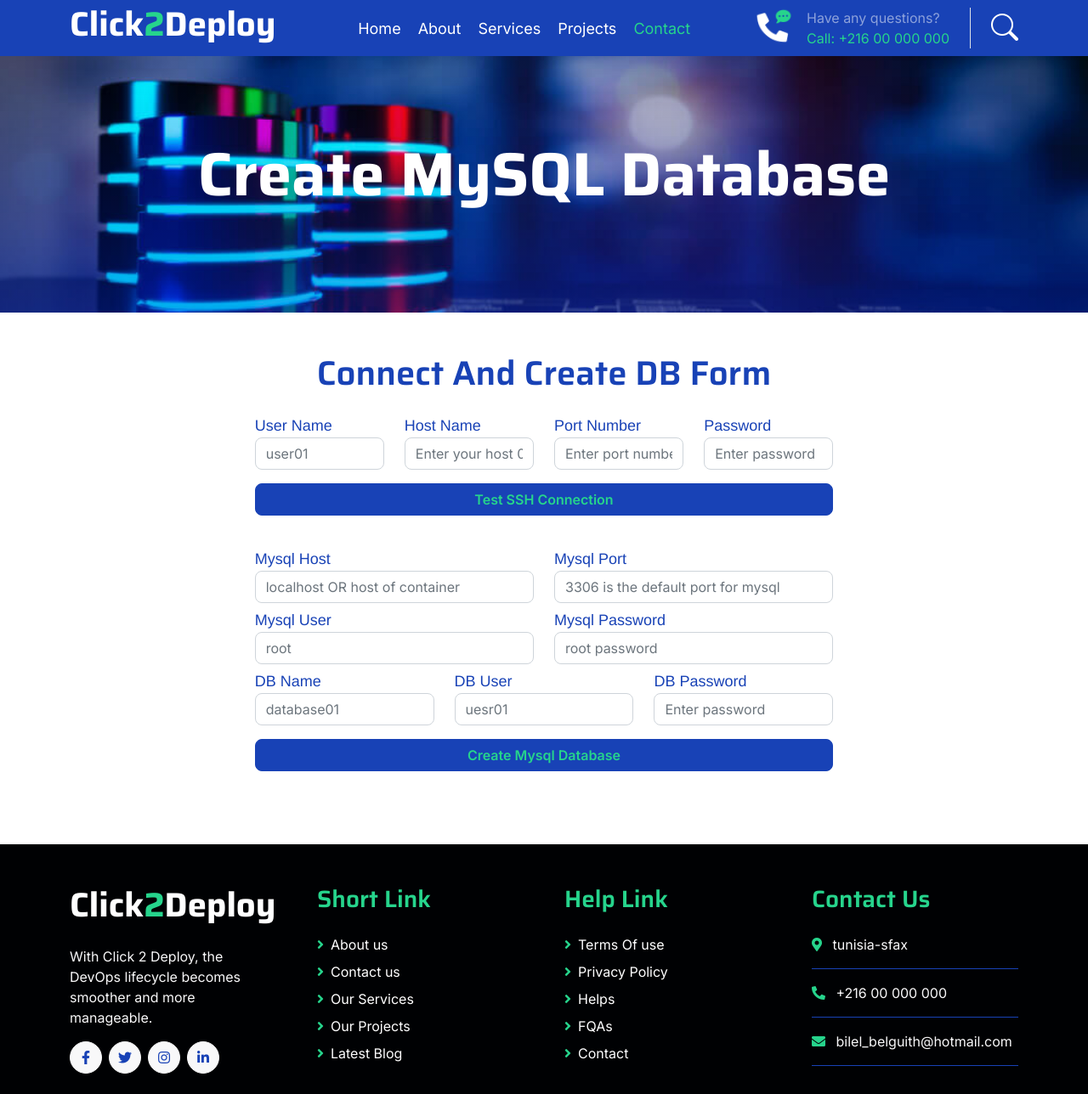
After one commit to BilelBelguith/flask-c2d, a Flask app: page /db-creation in a window 1280 px wide. The commit adds this page. Shown: the whole page at 85% size. Run offline with Flask 3, Linux system fonts and the light colour scheme; some libraries are stand-ins or nearby versions.

Commit message:
add form for db creation + fix script

```diff
--- a/app.py
+++ b/app.py
@@ -31,7 +31,9 @@ def gitlab():
 def envcnx():
     return render_template('conex-env.html')
 
-
+@app.route('/db-creation')
+def db_creation():
+    return render_template('db-creation.html')
 
 @app.route('/run_script', methods=['POST'])
 def run_script():
--- a/static/css/style.css
+++ b/static/css/style.css
@@ -303,6 +303,11 @@
 }
 .page-header-env {
     background: linear-gradient(rgba(0, 0, 0, 0), rgba(248, 7, 7, 0.384)), url(../img/360.jpg) center center no-repeat;
+    background-size: cover;
+}
+
+.page-header-db {
+    background: linear-gradient(rgba(0, 0, 0, 0), rgba(0, 40, 216, 0.384)), url(../img/database.jpeg) center center no-repeat;
     background-size: cover;
 }
 
--- /dev/null
+++ b/templates/db-creation.html
@@ -0,0 +1,494 @@
+<!DOCTYPE html>
+<html lang="en">
+
+    <head>
+        <meta charset="utf-8">
+        <title>Click2Deploy</title>
+        <meta content="width=device-width, initial-scale=1.0" name="viewport">
+        <meta content="" name="keywords">
+        <meta content="" name="description">
+
+
+
+      <script src="https://code.jquery.com/jquery-3.6.4.min.js"></script>
+        <!-- Google Web Fonts -->
+        <link rel="preconnect" href="https://fonts.googleapis.com">
+        <link rel="preconnect" href="https://fonts.gstatic.com" crossorigin>
+        <link href="https://fonts.googleapis.com/css2?family=Inter:wght@400;500;600&family=Saira:wght@500;600;700&display=swap" rel="stylesheet">
+
+        <!-- Icon Font Stylesheet -->
+        <link href="https://cdnjs.cloudflare.com/ajax/libs/font-awesome/5.10.0/css/all.min.css" rel="stylesheet">
+        <link href="https://cdn.jsdelivr.net/npm/bootstrap-icons@1.4.1/font/bootstrap-icons.css" rel="stylesheet">
+
+        <!-- Libraries Stylesheet -->
+        <link href="static/lib/animate/animate.min.css" rel="stylesheet">
+        <link href="static/lib/owlcarousel/assets/owl.carousel.min.css" rel="stylesheet">
+
+        <!-- Customized Bootstrap Stylesheet -->
+        <link href="static/css/bootstrap.min.css" rel="stylesheet">
+
+        <!-- Template Stylesheet -->
+        <link href="static/css/style.css" rel="stylesheet">
+
+        <script src="https://cdnjs.cloudflare.com/ajax/libs/toastr.js/latest/toastr.min.js"></script>
+        <link href="https://cdnjs.cloudflare.com/ajax/libs/toastr.js/latest/toastr.min.css" rel="stylesheet">
+    </head>
+    <style>
+   input {
+
+    color: black !important; /* Set to your desired color */
+}
+        small {
+
+            color: #1842b6 !important;
+        }
+        label {
+            color: #1842b6  ;
+            font-size: 18px;
+            font-family: 'Franklin Gothic Medium', 'Arial Narrow', Arial, sans-serif;
+        }
+        #spinner {
+            display: none;
+        }
+
+        #spinner.show {
+            display: flex;
+        }
+        .modal-content {
+            font-size: 18px;
+        }
+    </style>
+    <body>
+
+
+
+
+    <div class="modal fade" id="notificationModal" tabindex="-1" aria-labelledby="notificationModalLabel" aria-hidden="true">
+            <div class="modal-dialog modal-dialog-centered">
+                <div class="modal-content">
+                    <div class="modal-header">
+                        <h5 class="modal-title" id="notificationModalLabel">Notification</h5>
+                        <button type="button" class="btn-close" data-bs-dismiss="modal" aria-label="Close"></button>
+                    </div>
+
+                    <div class="modal-body" id="modal-body-content">
+
+                    </div>
+                    <div class="modal-footer">
+                        <button type="button" class="btn btn-primary" id="nextButton" href="/env-cnx">Next</button>
+                        <button type="button" class="btn btn-secondary" data-bs-dismiss="modal">Close</button>
+                    </div>
+                </div>
+            </div>
+        </div>
+
+   <!-- Spinner Start -->
+   <div id="spinner" class="show position-fixed translate-middle w-100 vh-100 top-50 start-50 d-flex align-items-center justify-content-center">
+    <div class="spinner-grow text-primary" role="status"></div>
+</div>
+
+        <!-- Spinner End -->
+
+        <!-- Topbar Start
+        <div class="container-fluid bg-dark py-2 d-none d-md-flex">
+            <div class="container">
+                <div class="d-flex justify-content-between topbar">
+                    <div class="top-info">
+                        <small class="me-3 text-white-50"><a href="#"><i class="fas fa-map-marker-alt me-2 text-secondary"></i></a>23 Ranking Street, New York</small>
+                        <small class="me-3 text-white-50"><a href="#"><i class="fas fa-envelope me-2 text-secondary"></i></a>Email@Example.com</small>
+                    </div>
+                    <div id="note" class="text-secondary d-none d-xl-flex"><small>Note : We help you to Grow your Business</small></div>
+                    <div class="top-link">
+                        <a href="" class="bg-light nav-fill btn btn-sm-square rounded-circle"><i class="fab fa-facebook-f text-primary"></i></a>
+                        <a href="" class="bg-light nav-fill btn btn-sm-square rounded-circle"><i class="fab fa-twitter text-primary"></i></a>
+                        <a href="" class="bg-light nav-fill btn btn-sm-square rounded-circle"><i class="fab fa-instagram text-primary"></i></a>
+                        <a href="" class="bg-light nav-fill btn btn-sm-square rounded-circle me-0"><i class="fab fa-linkedin-in text-primary"></i></a>
+                    </div>
+                </div>
+            </div>
+        </div>
+         Topbar End -->
+
+        <!-- Navbar Start -->
+        <div class="container-fluid bg-primary">
+            <div class="container">
+                <nav class="navbar navbar-dark navbar-expand-lg py-0">
+                    <a href="/" class="navbar-brand">
+                        <h1 class="text-white fw-bold d-block">Click<span class="text-secondary">2</span>Deploy </h1>
+                    </a>
+                    <button type="button" class="navbar-toggler me-0" data-bs-toggle="collapse" data-bs-target="#navbarCollapse">
+                        <span class="navbar-toggler-icon"></span>
+                    </button>
+                    <div class="collapse navbar-collapse bg-transparent" id="navbarCollapse">
+                        <div class="navbar-nav ms-auto mx-xl-auto p-0">
+                            <a href="" class="nav-item nav-link">Home</a>
+                            <a href="" class="nav-item nav-link">About</a>
+                            <a href="" class="nav-item nav-link">Services</a>
+                            <a href="" class="nav-item nav-link">Projects</a>
+                             <!--<div class="nav-item dropdown">
+                                <a href="#" class="nav-link dropdown-toggle" data-bs-toggle="dropdown">Pages</a>
+                                <div class="dropdown-menu rounded">
+                                    <a href="blog.html" class="dropdown-item">Our Blog</a>
+                                    <a href="team.html" class="dropdown-item">Our Team</a>
+                                    <a href="testimonial.html" class="dropdown-item">Testimonial</a>
+                                    <a href="404.html" class="dropdown-item">404 Page</a>
+                                </div>
+                            </div>-->
+                            <a href="" class="nav-item nav-link active">Contact</a>
+                        </div>
+                    </div>
+                    <div class="d-none d-xl-flex flex-shirink-0">
+                        <div id="phone-tada" class="d-flex align-items-center justify-content-center me-4">
+                            <a href="" class="position-relative animated tada infinite">
+                                <i class="fa fa-phone-alt text-white fa-2x"></i>
+                                <div class="position-absolute" style="top: -7px; left: 20px;">
+                                    <span><i class="fa fa-comment-dots text-secondary"></i></span>
+                                </div>
+                            </a>
+                        </div>
+                        <div class="d-flex flex-column pe-4 border-end">
+                            <span class="text-white-50">Have any questions?</span>
+                            <span class="text-secondary">Call: +216 00 000 000</span>
+                        </div>
+                        <div class="d-flex align-items-center justify-content-center ms-4 ">
+                            <a href="#"><i class="bi bi-search text-white fa-2x"></i> </a>
+                        </div>
+                    </div>
+                </nav>
+            </div>
+        </div>
+        <!-- Navbar End -->
+
+
+        <!-- Page Header Start -->
+        <div class="container-fluid page-header-db py-5">
+            <div class="container text-center py-5">
+                <h1 class="display-2 text-white mb-4 animated slideInDown">Create MySQL Database </h1>
+                 <!--<nav aria-label="breadcrumb animated slideInDown">
+                    <ol class="breadcrumb justify-content-center mb-0">
+                        <li class="breadcrumb-item"><a href="#">Home</a></li>
+                        <li class="breadcrumb-item"><a href="#">Pages</a></li>
+                        <li class="breadcrumb-item" aria-current="page">Contact</li>
+                    </ol>
+                </nav>-->
+            </div>
+        </div>
+        <!-- Page Header End -->
+
+
+
+
+
+        <div class="p-5 rounded">
+            <div class="text-center">
+                <h1 class="text-primary mb-4">Connect And Create DB Form</h1>
+            </div>
+            <div class="row justify-content-center">
+                <div class="col-lg-7">
+                    <form id="setenvForm">
+                        <div class="row">
+                            <div class="form-group col-lg-3">
+                                <label for="user">User Name</label>
+                                <input type="text" class="form-control" id="user" placeholder="user01">
+
+                            </div>
+
+                            <div class="form-group col-lg-3">
+                                <label for="host">Host Name</label>
+                                <input type="text" class="form-control" id="host" placeholder="Enter your host 0.0.0.0">
+                            </div>
+                            <div class="form-group col-lg-3">
+                                <label for="port">Port Number</label>
+                                <input type="text" class="form-control" id="port" placeholder="Enter port number">
+                            </div>
+                            <div class="form-group col-lg-3">
+                                <label for="password">Password</label>
+                                <input type="password" class="form-control" id="password" placeholder="Enter password">
+                            </div>
+                        </div>
+                        <button type="button" class="btn btn-primary mt-3 col-lg-12" style="margin-bottom: 1cm; color: #26d48c;" onclick="test_ssh()">Test SSH Connection</button>
+
+
+                     <div class="row">
+                        <div class="form-group col-lg-6">
+                            <label for="mysql-host">Mysql Host</label>
+                            <input type="text" class="form-control" id="mysql-host" placeholder="localhost OR host of container">
+                        </div>
+
+                        <div class="form-group col-lg-6">
+                            <label for="mysql-Port">Mysql Port</label>
+                            <input type="text" class="form-control" id="mysql-Port" placeholder="3306 is the default port for mysql ">
+                        </div>
+                        <br><br><br>
+                        <div class="form-group col-lg-6">
+                            <label for="mysql-user">Mysql User</label>
+                            <input type="text" class="form-control" id="mysql-user" placeholder="root">
+                        </div>
+                        <div class="form-group col-lg-6">
+                            <label for="mysql-password">Mysql Password</label>
+                            <input type="text" class="form-control" id="mysql-password" placeholder="root password">
+                        </div>
+
+                        <br><br><br>
+
+                        <div class="form-group col-lg-4">
+                            <label for="db-name">DB Name</label>
+                            <input type="text" class="form-control" id="db-name" placeholder="database01">
+                        </div>
+                        <div class="form-group col-lg-4">
+                            <label for="db-user">DB User</label>
+                            <input type="text" class="form-control" id="db-user" placeholder="uesr01">
+                        </div>
+                        <div class="form-group col-lg-4">
+                            <label for="db-password">DB Password</label>
+                            <input type="text" class="form-control" id="db-password" placeholder="Enter password">
+                        </div>
+
+                     </div>
+                     <button type="button" class="btn btn-primary mt-3 col-lg-12" style="margin-bottom: 1cm; color: #26d48c;" onclick="">Create Mysql Database</button>
+
+
+
+                     </div>
+                    </form>
+                </div>
+            </div>
+        </div>
+
+<!-- Footer Start -->
+<div class="container-fluid footer bg-dark wow fadeIn" data-wow-delay=".3s">
+    <div class="container pt-5 pb-4">
+        <div class="row g-5">
+            <div class="col-lg-3 col-md-6">
+                <a href="index.html">
+                    <h1 class="text-white fw-bold d-block">Click<span class="text-secondary">2</span>Deploy </h1>
+                </a>
+                <p class="mt-4 text-light"> With Click 2 Deploy, the DevOps lifecycle becomes smoother and more manageable.</p>
+                <div class="d-flex hightech-link">
+                    <a href="" class="btn-light nav-fill btn btn-square rounded-circle me-2"><i class="fab fa-facebook-f text-primary"></i></a>
+                    <a href="" class="btn-light nav-fill btn btn-square rounded-circle me-2"><i class="fab fa-twitter text-primary"></i></a>
+                    <a href="" class="btn-light nav-fill btn btn-square rounded-circle me-2"><i class="fab fa-instagram text-primary"></i></a>
+                    <a href="" class="btn-light nav-fill btn btn-square rounded-circle me-0"><i class="fab fa-linkedin-in text-primary"></i></a>
+                </div>
+            </div>
+            <div class="col-lg-3 col-md-6">
+                <a href="#" class="h3 text-secondary">Short Link</a>
+                <div class="mt-4 d-flex flex-column short-link">
+                    <a href="" class="mb-2 text-white"><i class="fas fa-angle-right text-secondary me-2"></i>About us</a>
+                    <a href="" class="mb-2 text-white"><i class="fas fa-angle-right text-secondary me-2"></i>Contact us</a>
+                    <a href="" class="mb-2 text-white"><i class="fas fa-angle-right text-secondary me-2"></i>Our Services</a>
+                    <a href="" class="mb-2 text-white"><i class="fas fa-angle-right text-secondary me-2"></i>Our Projects</a>
+                    <a href="" class="mb-2 text-white"><i class="fas fa-angle-right text-secondary me-2"></i>Latest Blog</a>
+                </div>
+            </div>
+            <div class="col-lg-3 col-md-6">
+                <a href="#" class="h3 text-secondary">Help Link</a>
+                <div class="mt-4 d-flex flex-column help-link">
+                    <a href="" class="mb-2 text-white"><i class="fas fa-angle-right text-secondary me-2"></i>Terms Of use</a>
+                    <a href="" class="mb-2 text-white"><i class="fas fa-angle-right text-secondary me-2"></i>Privacy Policy</a>
+                    <a href="" class="mb-2 text-white"><i class="fas fa-angle-right text-secondary me-2"></i>Helps</a>
+                    <a href="" class="mb-2 text-white"><i class="fas fa-angle-right text-secondary me-2"></i>FQAs</a>
+                    <a href="" class="mb-2 text-white"><i class="fas fa-angle-right text-secondary me-2"></i>Contact</a>
+                </div>
+            </div>
+            <div class="col-lg-3 col-md-6">
+                <a href="#" class="h3 text-secondary">Contact Us</a>
+                <div class="text-white mt-4 d-flex flex-column contact-link">
+                    <a href="#" class="pb-3 text-light border-bottom border-primary"><i class="fas fa-map-marker-alt text-secondary me-2"></i> tunisia-sfax</a>
+                    <a href="#" class="py-3 text-light border-bottom border-primary"><i class="fas fa-phone-alt text-secondary me-2"></i> +216 00 000 000</a>
+                    <a href="#" class="py-3 text-light border-bottom border-primary"><i class="fas fa-envelope text-secondary me-2"></i> bilel_belguith@hotmail.com</a>
+                </div>
+            </div>
+        </div>
+
+        <!--<div class="row">
+            <div class="col-md-6 text-center text-md-start">
+                <span class="text-light"><a href="#" class="text-secondary"><i class="fas fa-copyright text-secondary me-2"></i>Your Site Name</a>, All right reserved.</span>
+            </div>-->
+            <!--<div class="col-md-6 text-center text-md-end">-->
+                <!--/*** This template is free as long as you keep the footer author’s credit link/attribution link/backlink. If you'd like to use the template without the footer author’s credit link/attribution link/backlink, you can purchase the Credit Removal License from "https://htmlcodex.com/credit-removal". Thank you for your support. ***/-->
+               <!-- <span class="text-light">Designed By<a href="https://htmlcodex.com" class="text-secondary">HTML Codex</a> Distributed By <a href="https://themewagon.com">ThemeWagon</a></span>
+            </div>-->
+         <!--</div>-->
+    </div>
+</div>
+<!-- Footer End -->
+
+
+
+        <!-- Back to Top -->
+        <a href="#" class="btn btn-secondary btn-square rounded-circle back-to-top"><i class="fa fa-arrow-up text-white"></i></a>
+
+
+        <!-- JavaScript Libraries -->
+        <script src="https://cdnjs.cloudflare.com/ajax/libs/toastr.js/latest/toastr.min.js"></script>
+
+
+        <script src="https://ajax.googleapis.com/ajax/libs/jquery/3.6.4/jquery.min.js"></script>
+        <script src="https://cdn.jsdelivr.net/npm/bootstrap@5.0.0/dist/js/bootstrap.bundle.min.js"></script>
+        <script src="static/lib/wow/wow.min.js"></script>
+        <script src="static/lib/easing/easing.min.js"></script>
+        <script src="static/lib/waypoints/waypoints.min.js"></script>
+        <script src="static/lib/owlcarousel/owl.carousel.min.js"></script>
+
+        <!-- Template Javascript -->
+        <script src="static/js/main.js"></script>
+    </body>
+
+</html>
+
+<script>
+function ssh_env_check(){
+    var username = document.getElementById('user').value;
+    var hostname = document.getElementById('host').value;
+    var port = document.getElementById('port').value;
+    var password = document.getElementById('password').value;
+    var php = document.getElementById('php-version').value
+    var composer = document.getElementById('composer-version').value
+    var path = document.getElementById('project-path').value
+    var name = document.getElementById('folder-name').value
+    var version = document.getElementById('project-version').value
+    var web_server = document.getElementById('web_server').value
+    var dns = document.getElementById('project-dns').value
+
+
+
+    console.log (hostname , port , username , password ,dns , web_server)
+
+
+
+var spinner = document.getElementById('spinner');
+spinner.classList.add('show');
+
+
+fetch('/env_check' , {
+
+    method: 'POST',
+    headers:{
+        'Content-Type': 'application/x-www-form-urlencoded',
+    },
+    body: `host=${hostname}&port=${port}&username=${username}&password=${encodeURIComponent(password)}&php-version=${php}&composer-version=${composer}&path=${path}&name=${name}&version=${version}&webserver=${web_server}&dns=${dns}`,
+}).then(response => response.json())
+  .then(data => {
+    console.log(data.output)
+
+    // console.log('Response Data:', data);
+    spinner.classList.remove('show');
+    if (data.output && data.output.includes("OK")) {
+        toastr.success('Your Project is Created')
+        const modalBodyContent = `Your project is successfully created.<br>URL: <a href= "http://${dns}" target="_blank">${dns}</a>`;
+                document.getElementById('modal-body-content').innerHTML = modalBodyContent;
+
+                const nextButton = document.getElementById('nextButton');
+                            nextButton.onclick = function() {
+                            window.location.href = '/jenkins'; // Replace with your next page URL
+                            };
+
+                    const notificationModal = new bootstrap.Modal(document.getElementById('notificationModal'));
+                    notificationModal.show();
+
+
+                    localStorage.clear();
+
+
+            }else{
+        toastr.error(`Error: ${data.output}`);
+    }
+
+}).catch(error => {
+                  console.error('Error:', error);
+                  toastr.error('An error occurred. Please check the console for details.');
+
+                  spinner.classList.remove('show');
+                });
+
+}
+
+
+
+
+
+
+
+
+
+function test_ssh(){
+    var username = document.getElementById('user').value;
+    var hostname = document.getElementById('host').value;
+    var port = document.getElementById('port').value;
+    var password = document.getElementById('password').value;
+
+    console.log (hostname , port , username , password)
+
+    if (!username || !hostname || !port || !password) {
+        toastr.error("Please fill in all the field to test connexion.");
+                return;
+              }
+
+
+var spinner = document.getElementById('spinner');
+spinner.classList.add('show');
+
+
+fetch('/test_ssh' , {
+
+    method: 'POST',
+    headers:{
+        'Content-Type': 'application/x-www-form-urlencoded',
+    },
+    body: `host=${hostname}&port=${port}&username=${username}&password=${encodeURIComponent(password)}`,
+}).then(response => response.json())
+  .then(data => {
+
+    console.log('Response Data:', data);
+    spinner.classList.remove('show');
+
+    if (data.output && data.output.trim() === 'OK') {
+        toastr.success('SSH connection successful')
+    }else{
+        toastr.error(`Error: ${data.output}`);
+    }
+
+}).catch(error => {
+                  console.error('Error:', error);
+                  toastr.error('An error occurred. Please check the console for details.');
+
+                  spinner.classList.remove('show');
+                });
+
+}
+
+
+
+
+
+
+
+</script>
+
+<script>
+
+
+
+    document.addEventListener("DOMContentLoaded", function() {
+        var gitUrlInput = document.getElementById('git-url-input');
+        var projectversioninput = document.getElementById('project-version')
+        var projectnameinput = document.getElementById('folder-name')
+
+        var versionproject = localStorage.getItem("project-version")
+        var nameproject = localStorage.getItem("project-title")
+        var urlgit = localStorage.getItem("git-url");
+        console.log(urlgit);
+        if (urlgit) {
+                gitUrlInput.value = urlgit;
+            }
+
+        if (nameproject){
+            projectnameinput.value = nameproject;
+        }
+
+        if (versionproject){
+            projectversioninput.value = versionproject;
+        }
+    });
+</script>
```
Also changed, not shown: scripts/setup_database_sql.py (added, +70 -0 lines), static/img/database.jpeg (added).
